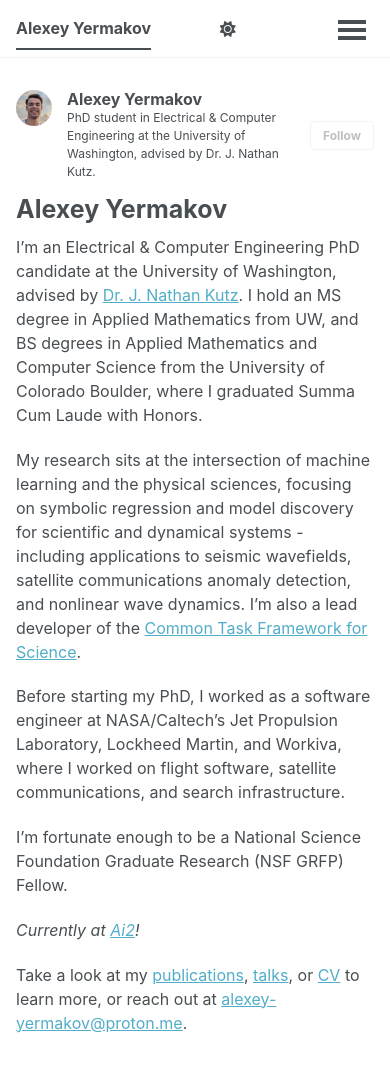
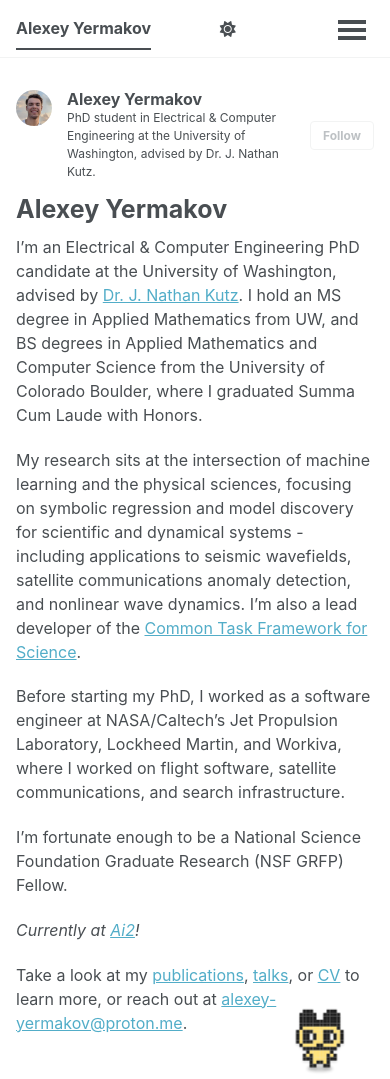
Before and after one commit to yyexela/yyexela.github.io, a Jekyll site: the page built from _pages/about.md, in a window 390 px wide and 1079 px high. Built offline with Jekyll 4.4.1, drawn with Linux system fonts in a browser that asks for light colours; a style sheet for code colours, icons or effects is not loaded.

Commit message:
Add walking Mametchi pet to the home page
Restores the corner pet as pixel-art Mametchi that paces back and forth and flips to face the walking direction. Home page only, with idle/sleep state, click-to-greet speech bubble, and a tie-in to the existing Konami easter egg.

```diff
--- a/_includes/site-fx.html
+++ b/_includes/site-fx.html
@@ -1,8 +1,21 @@
-<!-- ambient background + easter eggs -->
+<!-- ambient background + corner pet + easter eggs -->
 <link rel="stylesheet" href="{{ base_path }}/assets/css/site-fx.css">
 
 <div id="bg-drift" aria-hidden="true">
   <span></span><span></span><span></span>
 </div>
 
+{% if page.url == "/" %}
+<div id="site-pet">
+  <div id="site-pet-bubble" class="site-pet-bubble" hidden></div>
+  <div class="site-pet-walker">
+    <span class="site-pet-shadow" aria-hidden="true"></span>
+    <span id="site-pet-zzz" class="site-pet-zzz" aria-hidden="true">z</span>
+    <button id="site-pet-btn" class="site-pet-sprite" type="button" aria-label="Say hi to Mametchi, the site pet">
+      <span id="site-pet-grid" class="site-pet-grid"></span>
+    </button>
+  </div>
+</div>
+{% endif %}
+
 <script defer src="{{ base_path }}/assets/js/site-fx.js"></script>
--- a/assets/css/site-fx.css
+++ b/assets/css/site-fx.css
@@ -1,5 +1,5 @@
 /* ==========================================================================
-   Site flourishes: ambient background drift + easter eggs
+   Site flourishes: ambient background drift + corner pet + easter eggs
    ========================================================================== */
 
 html {
@@ -91,6 +91,166 @@ html[data-theme="dark"] #bg-drift span {
   }
 }
 
+/* ---------- corner pet ---------- */
+
+#site-pet {
+  position: fixed;
+  right: 14px;
+  bottom: 14px;
+  z-index: 500;
+}
+
+.site-pet-walker {
+  position: relative;
+  animation: site-pet-pace 7s ease-in-out infinite alternate;
+}
+
+@keyframes site-pet-pace {
+  from { transform: translateX(0); }
+  to   { transform: translateX(-46px); }
+}
+
+.site-pet-walker.is-asleep {
+  animation-play-state: paused;
+}
+
+.site-pet-shadow {
+  position: absolute;
+  left: 50%;
+  bottom: -3px;
+  width: 30px;
+  height: 7px;
+  background: rgba(0, 0, 0, 0.22);
+  border-radius: 50%;
+  filter: blur(2px);
+  transform: translateX(-50%);
+}
+
+.site-pet-zzz {
+  position: absolute;
+  top: -8px;
+  right: -2px;
+  font-size: 11px;
+  font-weight: bold;
+  font-family: monospace;
+  color: var(--global-text-color, #333);
+  opacity: 0;
+  pointer-events: none;
+  transition: opacity 0.4s ease;
+  animation: site-pet-zzz-float 2.4s ease-in-out infinite;
+}
+
+.site-pet-zzz.is-visible {
+  opacity: 0.7;
+}
+
+@keyframes site-pet-zzz-float {
+  0%, 100% { transform: translateY(0); }
+  50%      { transform: translateY(-5px); }
+}
+
+.site-pet-sprite {
+  position: relative;
+  appearance: none;
+  border: none;
+  padding: 0;
+  cursor: pointer;
+  background: transparent;
+  display: block;
+  animation: site-pet-bob 0.6s ease-in-out infinite;
+}
+
+@keyframes site-pet-bob {
+  0%, 100% { transform: translateY(0); }
+  50%      { transform: translateY(-2px); }
+}
+
+.site-pet-sprite.is-asleep {
+  animation-play-state: paused;
+}
+
+.site-pet-grid {
+  display: grid;
+  grid-template-columns: repeat(14, 1fr);
+  grid-template-rows: repeat(17, 1fr);
+  width: 56px;
+  height: 68px;
+  filter: drop-shadow(0 2px 1px rgba(0, 0, 0, 0.12));
+  transition: transform 0.15s ease;
+}
+
+.site-pet-grid.is-flipped {
+  transform: scaleX(-1);
+}
+
+.site-pet-px {
+  background: transparent;
+}
+
+.site-pet-sprite.is-happy {
+  animation: site-pet-bob 0.6s ease-in-out infinite, site-pet-happy 0.6s ease;
+}
+
+@keyframes site-pet-happy {
+  0%, 100% { transform: scale(1) rotate(0deg); }
+  30%      { transform: scale(1.15) rotate(-6deg); }
+  60%      { transform: scale(1.1) rotate(6deg); }
+}
+
+.site-pet-sprite.is-party {
+  animation: site-pet-bob 0.3s ease-in-out infinite, site-pet-spin 1.6s linear infinite;
+}
+
+@keyframes site-pet-spin {
+  to { transform: rotate(360deg); }
+}
+
+.site-pet-bubble {
+  position: absolute;
+  right: 0;
+  bottom: 100%;
+  margin-bottom: 10px;
+  width: max-content;
+  max-width: 160px;
+  padding: 6px 10px;
+  border-radius: 10px;
+  background: var(--global-bg-color, #fff);
+  color: var(--global-text-color, #333);
+  border: 1px solid var(--global-border-color, #ddd);
+  font-size: 12px;
+  line-height: 1.3;
+  box-shadow: 0 4px 10px rgba(0, 0, 0, 0.12);
+  text-align: center;
+}
+
+.site-pet-bubble::after {
+  content: '';
+  position: absolute;
+  top: 100%;
+  right: 20px;
+  border: 6px solid transparent;
+  border-top-color: var(--global-bg-color, #fff);
+}
+
+@media (prefers-reduced-motion: reduce) {
+  .site-pet-walker,
+  .site-pet-sprite,
+  .site-pet-sprite.is-happy,
+  .site-pet-sprite.is-party,
+  .site-pet-zzz {
+    animation: none;
+  }
+}
+
+@media (max-width: 420px) {
+  #site-pet {
+    right: 10px;
+    bottom: 10px;
+    transform: scale(0.85);
+    transform-origin: bottom right;
+  }
+}
+
 /* ---------- confetti (konami easter egg) ---------- */
 
 .site-confetti-piece {
--- a/assets/js/site-fx.js
+++ b/assets/js/site-fx.js
@@ -12,6 +12,130 @@
     );
   } catch (e) {}
 
+  /* ---------------- walking pixel pet (Mametchi) ---------------- */
+  var PET_NAME = 'Mametchi';
+  var grid = document.getElementById('site-pet-grid');
+  var petBtn = document.getElementById('site-pet-btn');
+  var walker = document.querySelector('.site-pet-walker');
+  var bubble = document.getElementById('site-pet-bubble');
+  var zzz = document.getElementById('site-pet-zzz');
+  var petReady = false;
+  var asleep = false;
+  var idleTimer = null;
+  var bubbleTimer = null;
+
+  var MESSAGES = [
+    'hi hi!',
+    "let's go for a walk!",
+    'got any beans? 🫘',
+    'thanks for visiting!',
+    'you’re doing great!',
+    '*happy wiggle*',
+    '♪ ~ ♪',
+    'stay a while :)'
+  ];
+
+  function showBubble(text) {
+    if (!bubble) return;
+    bubble.textContent = text;
+    bubble.hidden = false;
+    clearTimeout(bubbleTimer);
+    bubbleTimer = setTimeout(function () {
+      bubble.hidden = true;
+    }, 2600);
+  }
+
+  function setAsleep(value) {
+    asleep = value;
+    petBtn.classList.toggle('is-asleep', value);
+    if (walker) walker.classList.toggle('is-asleep', value);
+    if (zzz) zzz.classList.toggle('is-visible', value);
+  }
+
+  function wake() {
+    if (!petReady) return;
+    if (asleep) setAsleep(false);
+    clearTimeout(idleTimer);
+    idleTimer = setTimeout(function () {
+      setAsleep(true);
+    }, 60000);
+  }
+
+  function partyMode() {
+    if (!petReady) return;
+    wake();
+    petBtn.classList.add('is-party');
+    showBubble('🎉 party time!');
+    setTimeout(function () {
+      petBtn.classList.remove('is-party');
+    }, 4000);
+  }
+
+  if (grid && petBtn) {
+    var SPRITE_ROWS = [
+      '..###....###..',
+      '.#####..#####.',
+      '.#####..#####.',
+      '.############.',
+      '.############.',
+      '.#@@@@@@@@@@#.',
+      '#@###@@@###@@#',
+      '#@##.#@@##.#@#',
+      '#@##.#@@##.#@#',
+      '#@###@@@###@@#',
+      '.#@@@@##@@@@#.',
+      '..##########..',
+      '...#@@@@@@#...',
+      '..#@#@@@@#@#..',
+      '..###@@@@###..',
+      '....#@##@#....',
+      '....##..##....'
+    ];
+    var COLORS = { '#': '#1f1f1f', '@': '#ffe27a' };
+    var FRAME = SPRITE_ROWS.join('').split('');
+
+    for (var i = 0; i < FRAME.length; i++) {
+      var cell = document.createElement('span');
+      cell.className = 'site-pet-px';
+      cell.style.background = FRAME[i] === '.' ? 'transparent' : COLORS[FRAME[i]];
+      grid.appendChild(cell);
+    }
+
+    if (walker) {
+      walker.addEventListener('animationiteration', function (e) {
+        if (e.animationName === 'site-pet-pace') {
+          grid.classList.toggle('is-flipped');
+        }
+      });
+    }
+
+    petReady = true;
+    wake();
+
+    petBtn.addEventListener('click', function () {
+      wake();
+      petBtn.classList.remove('is-happy');
+      void petBtn.offsetWidth;
+      petBtn.classList.add('is-happy');
+      var count = Number(localStorage.getItem('site-pet-pets') || 0) + 1;
+      try {
+        localStorage.setItem('site-pet-pets', String(count));
+      } catch (e) {}
+      showBubble(MESSAGES[Math.floor(Math.random() * MESSAGES.length)]);
+    });
+
+    try {
+      var last = localStorage.getItem('site-pet-last-visit');
+      var now = Date.now();
+      localStorage.setItem('site-pet-last-visit', String(now));
+      if (last && now - Number(last) > 1000 * 60 * 60 * 12) {
+        setTimeout(function () { showBubble(PET_NAME + ' missed you!'); }, 1200);
+      } else if (!last) {
+        setTimeout(function () { showBubble('hi, I’m ' + PET_NAME + '!'); }, 1200);
+      }
+    } catch (e) {}
+  }
+
   /* ---------------- konami code easter egg ---------------- */
   var KONAMI = ['ArrowUp', 'ArrowUp', 'ArrowDown', 'ArrowDown', 'ArrowLeft', 'ArrowRight', 'ArrowLeft', 'ArrowRight', 'b', 'a'];
   var progress = 0;
@@ -21,6 +145,7 @@
       progress++;
       if (progress === KONAMI.length) {
         progress = 0;
+        partyMode();
         confetti();
       }
     } else {
```
